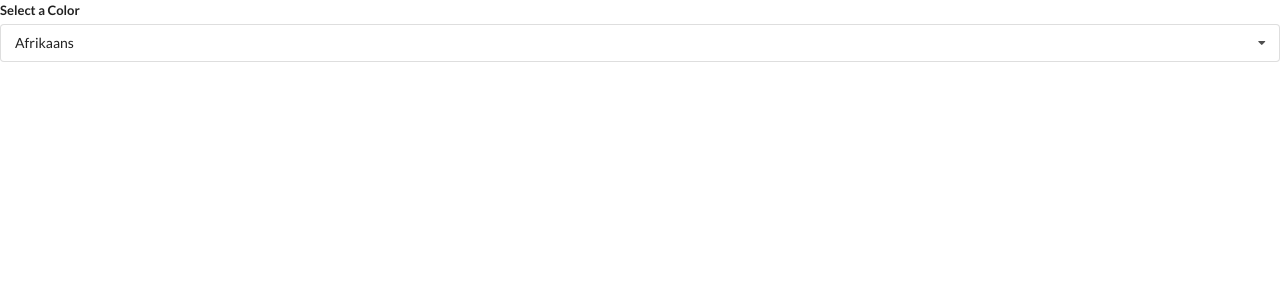
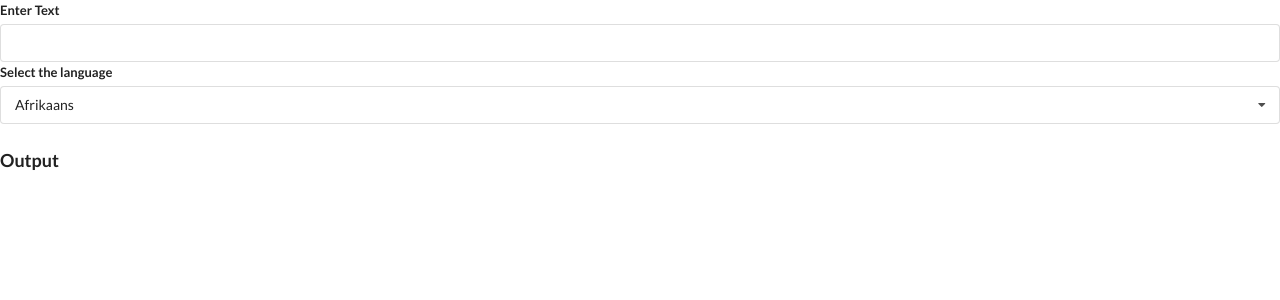
Before and after one commit to GzimAsani/Widgets, a React (Create React App) app: page / in a window 1280 px wide. Shown: the top 300 px of the page. Built offline with nearby package versions, Linux system fonts and the light colour scheme.

Commit message:
Installed axios and add Convert component

```diff
--- /dev/null
+++ b/src/components/Convert.js
@@ -0,0 +1,15 @@
+import React, {useState, useEffect} from 'react';
+
+const Convert = ({ language, text }) => {
+  useEffect(() => {
+    console.log('New Language or Text')
+  }, [language, text])
+
+  return (
+    <div>
+
+    </div>
+  )
+}
+
+export default Convert;
--- a/src/components/Dropdown.js
+++ b/src/components/Dropdown.js
@@ -1,6 +1,6 @@
 import React, { useState, useEffect, useRef } from 'react';
 
-const Dropdown = ({ options, selected, onSetSelected }) => {
+const Dropdown = ({ label, options, selected, onSetSelected }) => {
   const [open, setOpen] = useState(false)
   const ref = useRef();
 
@@ -41,7 +41,7 @@ const Dropdown = ({ options, selected, onSetSelected }) => {
     <div>
       <div ref={ref} className="ui form">
         <div className="field">
-          <label className="label">Select a Color</label>
+          <label className="label">{label}</label>
           <div
             onClick={() => setOpen(!open)}
             className={`ui selection dropdown ${open ? 'visible active' : ''}`}
--- a/src/components/Translate.js
+++ b/src/components/Translate.js
@@ -1,6 +1,7 @@
+//AIzaSyCHUCmpR7cT_yDFHC98CZJy2LTms-IwDlM
 import React, {useState} from 'react';
 import Dropdown from './Dropdown';
-
+import Convert from './Convert'
 
 const options = [
   {
@@ -13,17 +14,33 @@ const options = [
   },
   {
     label: 'Albanian',
-    value: 'al'
+    value: 'sq'
+  },
+  {
+    label: 'Croatian',
+    value: 'hr'
   }
 ]
 const Translate = () => {
   const [language, setLanguage] = useState(options[0]);
+  const [text, setText] = useState('')
   return (
     <div>
+      <div className="ui form">
+        <div className="field">
+          <label>Enter Text</label>
+          <input value={text} onChange={(e) => setText(e.target.value)} />
+        </div>
+      </div>
       <Dropdown
+        label="Select the language"
         selected={language}
         onSetSelected={setLanguage}
-        options={options} />
+        options={options}
+      />
+      <h3 />
+      <h3 className="ui header">Output</h3>
+      <Convert text={text} language={language} />
     </div>
   )
 };
```
Also changed, not shown: 2 other files (tests, documents, lock files or other folders).
